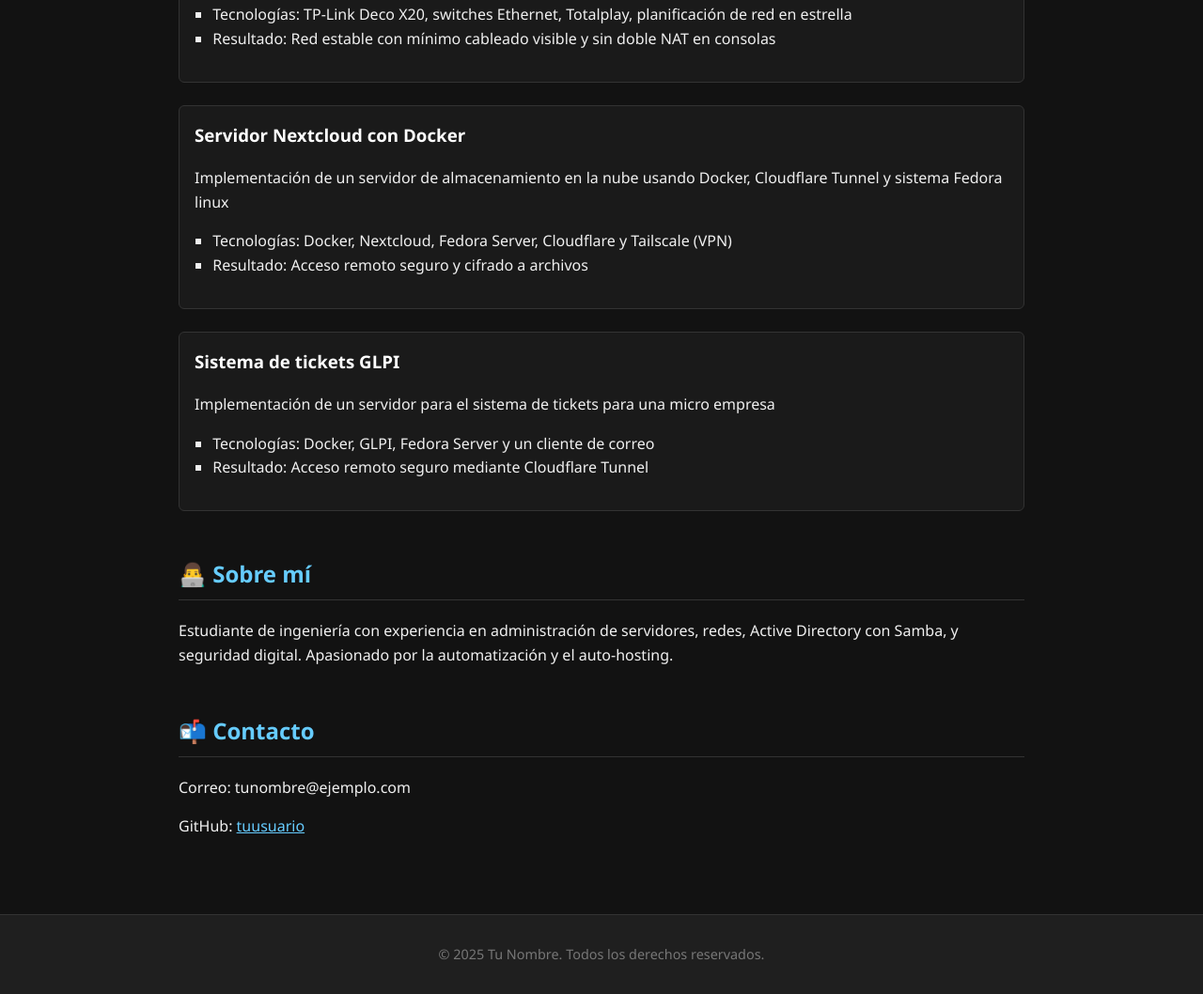
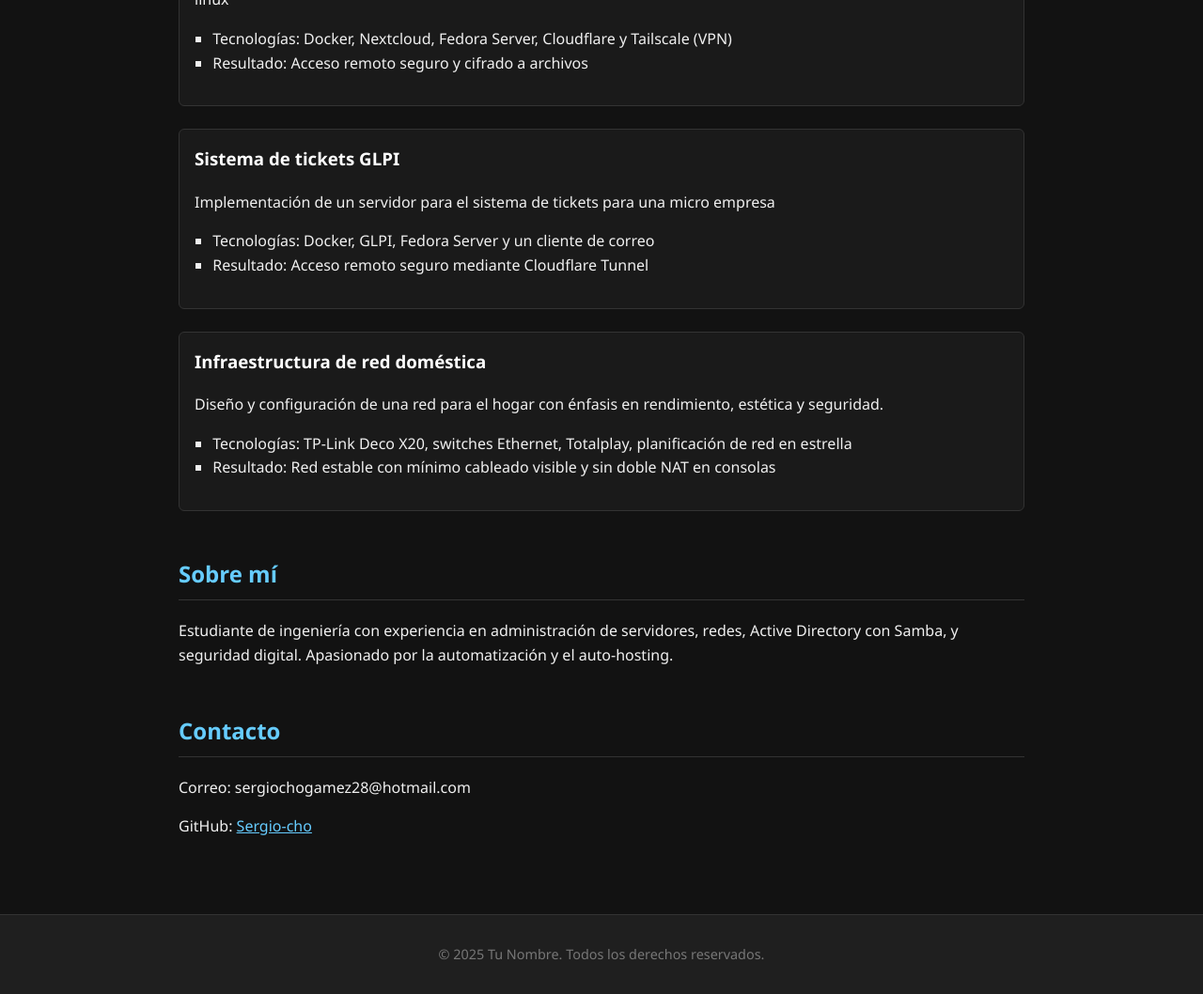
Before and after one commit to sergio-cho/sergio-cho.github.io, a plain HTML site: page index.html in a window 1280 px wide. Shown: the part 441-1499 px from the top of the page at 94% size. Drawn offline with nearby package versions, Linux system fonts and the light colour scheme.

Commit message:
Datos de contacto

```diff
--- a/index.html
+++ b/index.html
@@ -23,14 +23,6 @@
     <section id="proyectos">
       <h2> Proyectos Técnicos</h2>
       <article>
-        <h3>Infraestructura de red doméstica</h3>
-        <p>Diseño y configuración de una red para el hogar con énfasis en rendimiento, estética y seguridad.</p>
-        <ul>
-          <li>Tecnologías: TP-Link Deco X20, switches Ethernet, Totalplay, planificación de red en estrella</li>
-          <li>Resultado: Red estable con mínimo cableado visible y sin doble NAT en consolas</li>
-        </ul>
-      </article>
-      <article>
         <h3>Servidor Nextcloud con Docker</h3>
         <p>Implementación de un servidor de almacenamiento en la nube usando Docker, Cloudflare Tunnel y sistema Fedora linux</p>
         <ul>
@@ -47,17 +39,26 @@
           <li> Resultado: Acceso remoto seguro mediante Cloudflare Tunnel </li>
         </ul>
       </article>
+
+      <article>
+        <h3>Infraestructura de red doméstica</h3>
+        <p>Diseño y configuración de una red para el hogar con énfasis en rendimiento, estética y seguridad.</p>
+        <ul>
+          <li>Tecnologías: TP-Link Deco X20, switches Ethernet, Totalplay, planificación de red en estrella</li>
+          <li>Resultado: Red estable con mínimo cableado visible y sin doble NAT en consolas</li>
+        </ul>
+      </article>
     </section>
 
     <section id="sobre-mi">
-      <h2>👨‍💻 Sobre mí</h2>
+      <h2>Sobre mí</h2>
       <p>Estudiante de ingeniería con experiencia en administración de servidores, redes, Active Directory con Samba, y seguridad digital. Apasionado por la automatización y el auto-hosting.</p>
     </section>
 
     <section id="contacto">
-      <h2>📬 Contacto</h2>
-      <p>Correo: tunombre@ejemplo.com</p>
-      <p>GitHub: <a href="https://github.com/tuusuario" target="_blank">tuusuario</a></p>
+      <h2>Contacto</h2>
+      <p>Correo: sergiochogamez28@hotmail.com</p>
+      <p>GitHub: <a href="https://github.com/sergio-cho" target="_blank">Sergio-cho</a></p>
     </section>
   </main>
 
```
